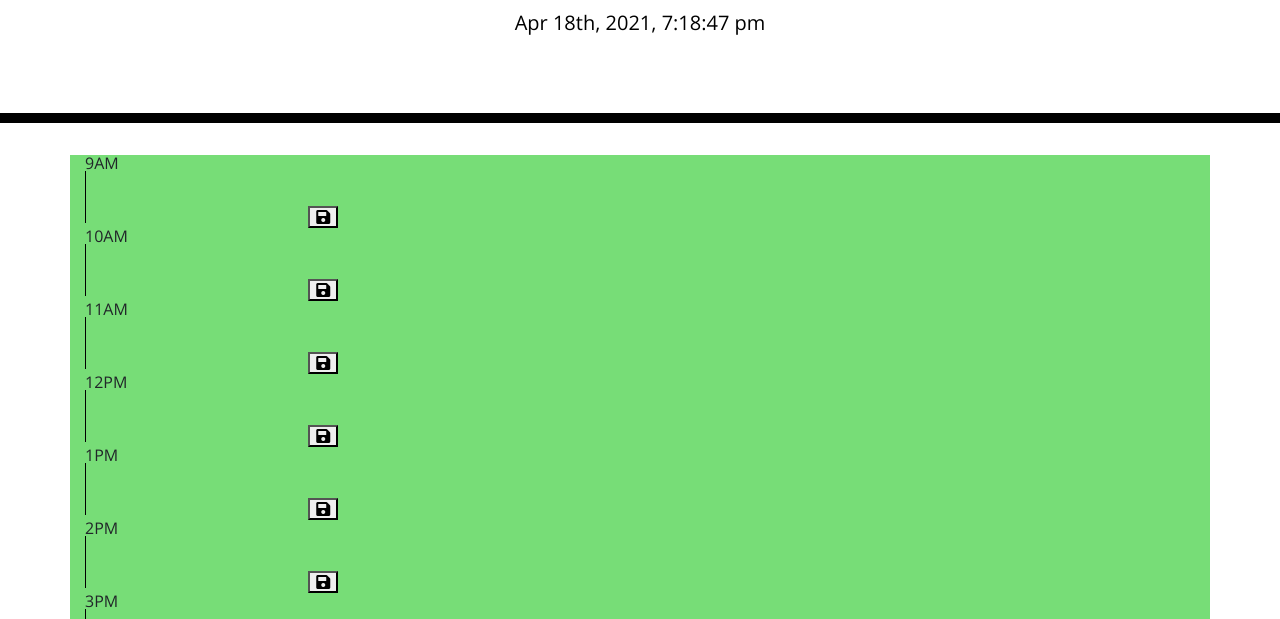
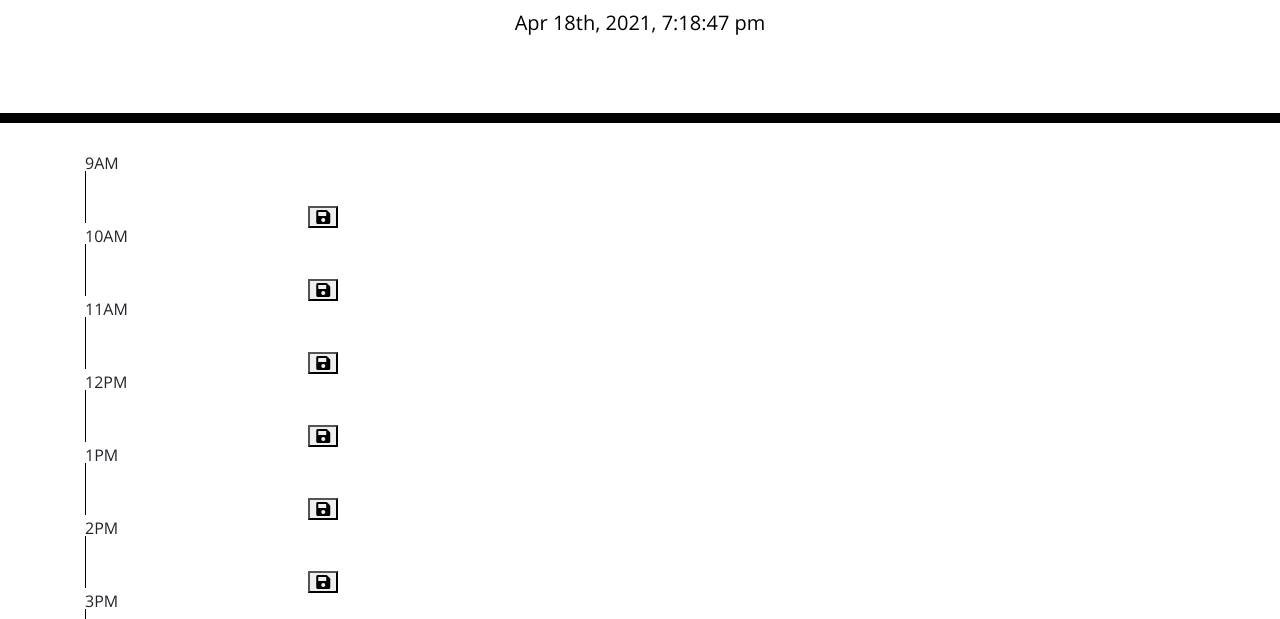
Before and after one commit to SIN88/work-day-planner, a plain HTML site: page index.html in a window 1280 px wide. Shown: the part 181-800 px from the top of the page. Drawn offline with nearby package versions, Linux system fonts and the light colour scheme.

Commit message:
took the background color off the css on the time slots

```diff
--- a/styles.css
+++ b/styles.css
@@ -69,6 +69,3 @@ body {
     font-size: 20px;
     transition: all 0.3s ease-in-out;
   }
-  .container{
-    background-color: #77dd77;
-  }
```
